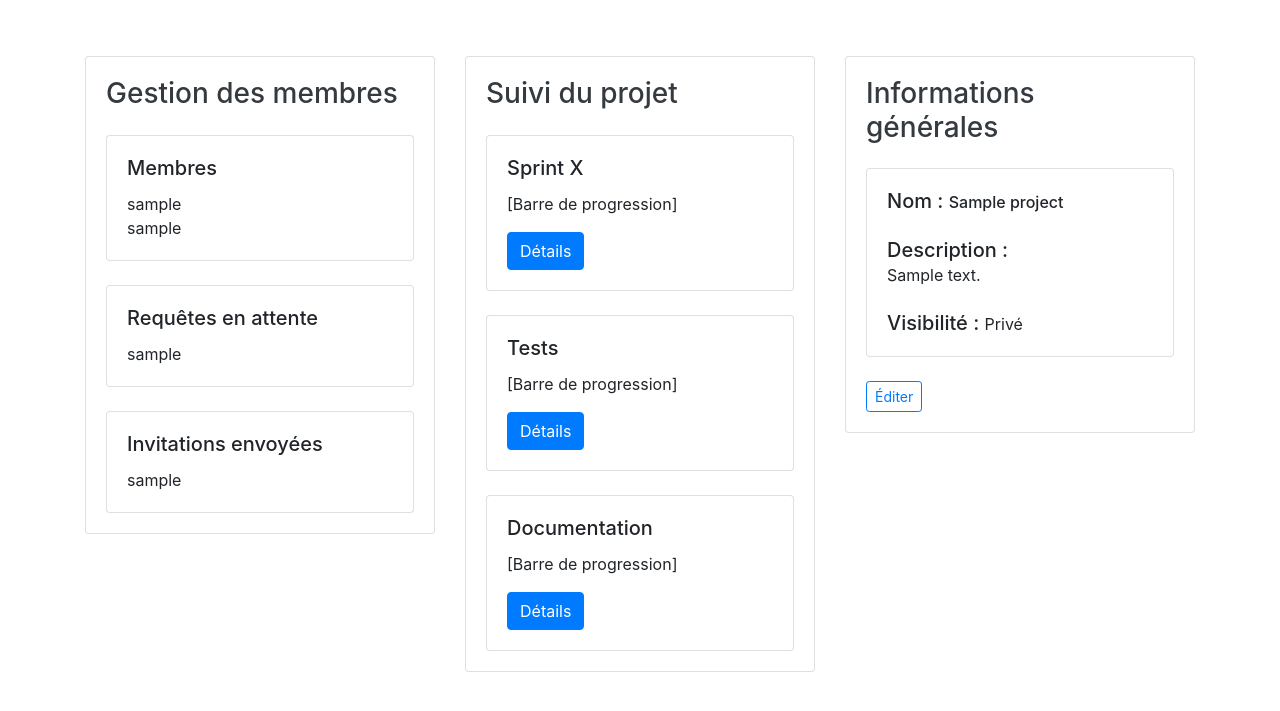
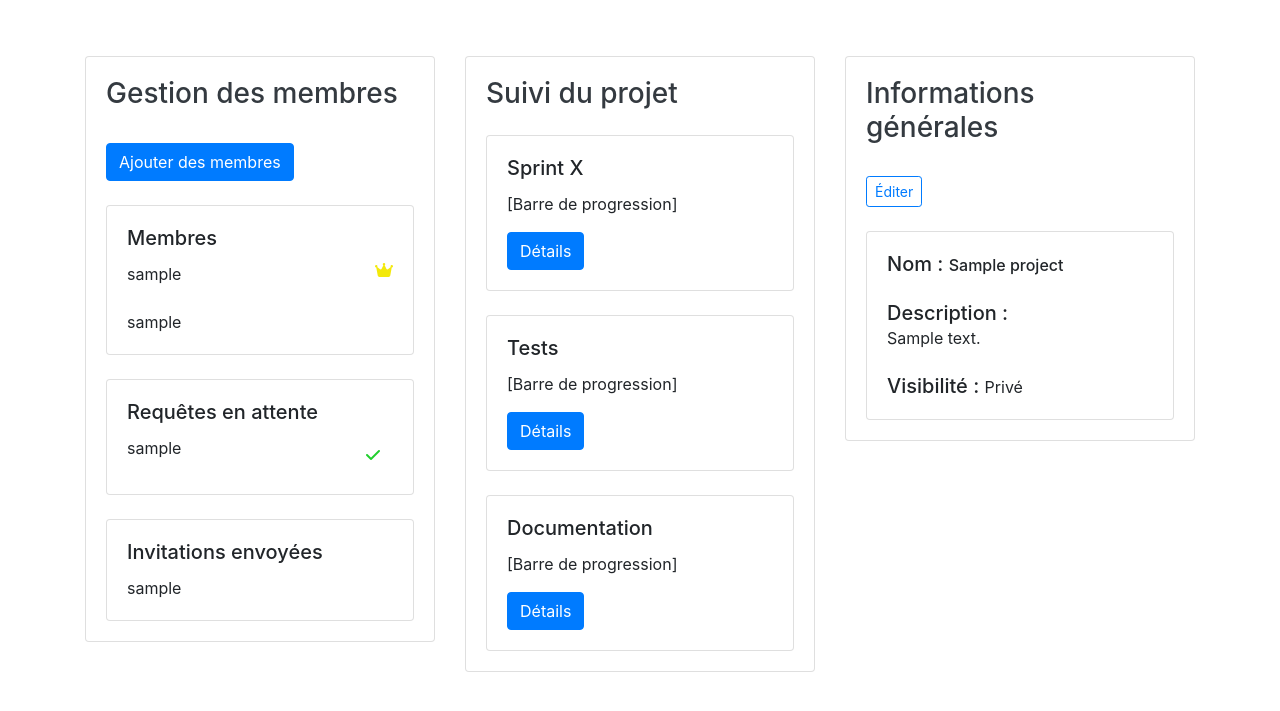
Before and after one commit to JSenjean/gr1_eq2_Dev, a PHP site: template src/view/selectedProject.php in a window 1280 px wide. Shown: the part 56-767 px from the top of the page. Run offline with PHP 8.4, Linux system fonts and the light colour scheme; the template is opened without the code that fills it: most values are stand-ins (such as "Sample title", 1, 10 or a date in 2020); some libraries are stand-ins or nearby versions.

Commit message:
Début acceptation requêtes

```diff
--- a/src/controller/index.php
+++ b/src/controller/index.php
@@ -49,6 +49,12 @@ if (isset($_GET['action'])) {
         include_once("model/selectedProject.php");
         editProject($projectId);
         include_once("controller/selectedProject.php");
+    }else if ($_GET['action'] == 'selectedProjectAcceptRequest') {
+        $projectId = $_GET['projectId'];
+        $userId = $_GET['userId'];
+        include_once("model/selectedProject.php");
+        acceptRequest($projectId, $userId);
+        include_once("controller/selectedProject.php");
     }
 } else {
     if (!isset($_SESSION['username'])) {
--- a/src/view/selectedProject.php
+++ b/src/view/selectedProject.php
@@ -6,15 +6,20 @@
 
                 <div class="clearfix">
                     <h3 class="text-dark card-link">Gestion des membres</h1>
+                    <br><a href="#" class="btn btn-primary">Ajouter des membres</a>
                 </div>
 
                 <div class="card mt-4">
                     <div class="card-body">
-                        <h5 class="card-title">Membres</h5>
-                        <?php foreach ($projectMaster as $pm) {
-                            echo $pm['username'];
-                            break;
-                        }
+                        <h5 class="card-title mt-0">Membres</h5>
+                        <div class="d-flex justify-content-between">
+                            <?php foreach ($projectMaster as $pm) {
+                                echo $pm['username'];
+                                break;
+                            } ?>
+                            <i class='fas fa-crown' style="color:#F3E90A"></i>
+                        </div>
+                        <?php
                         foreach ($members as $m) {
                             echo '<br>' . $m['username'];
                         } ?>
@@ -25,7 +30,14 @@
                     <div class="card-body">
                         <h5 class="card-title">Requêtes en attente</h5>
                         <?php foreach ($requests as $r) {
+                            echo '<div class="d-flex justify-content-between">';
                             echo $r['username'] . '<br>';
+                            echo '
+                            <a href="index.php?action=selectedProjectAcceptRequest&projectId='.$projectId.'&userId='.$r['user_id'].'" class="btn">
+                                <i class="fas fa-check" style="color:#20CF2D" alt="Validate"></i>
+                            </a>
+                            ';
+                            echo '</div>';
                         } ?>
                     </div>
                 </div>
@@ -91,6 +103,7 @@
 
                 <div class="clearfix">
                     <h3 class="text-dark card-link">Informations générales</h1>
+                    <br><button type="button" class="btn btn-outline-primary btn-sm float-left" data-toggle="modal" data-target="#editInfoModal">Éditer</button>
                 </div>
 
                 <?php // Will be used later on with the edit info modal
@@ -119,9 +132,6 @@
                         } ?>
                     </div>
                 </div>
-
-                <br><button type="button" class="btn btn-outline-primary btn-sm float-left" data-toggle="modal" data-target="#editInfoModal">Éditer</button>
-
             </div>
         </div>
     </div>
```
Also changed, not shown: src/controller/selectedProject.php (+6 -1 lines), src/model/selectedProject.php (+18 -3 lines).
